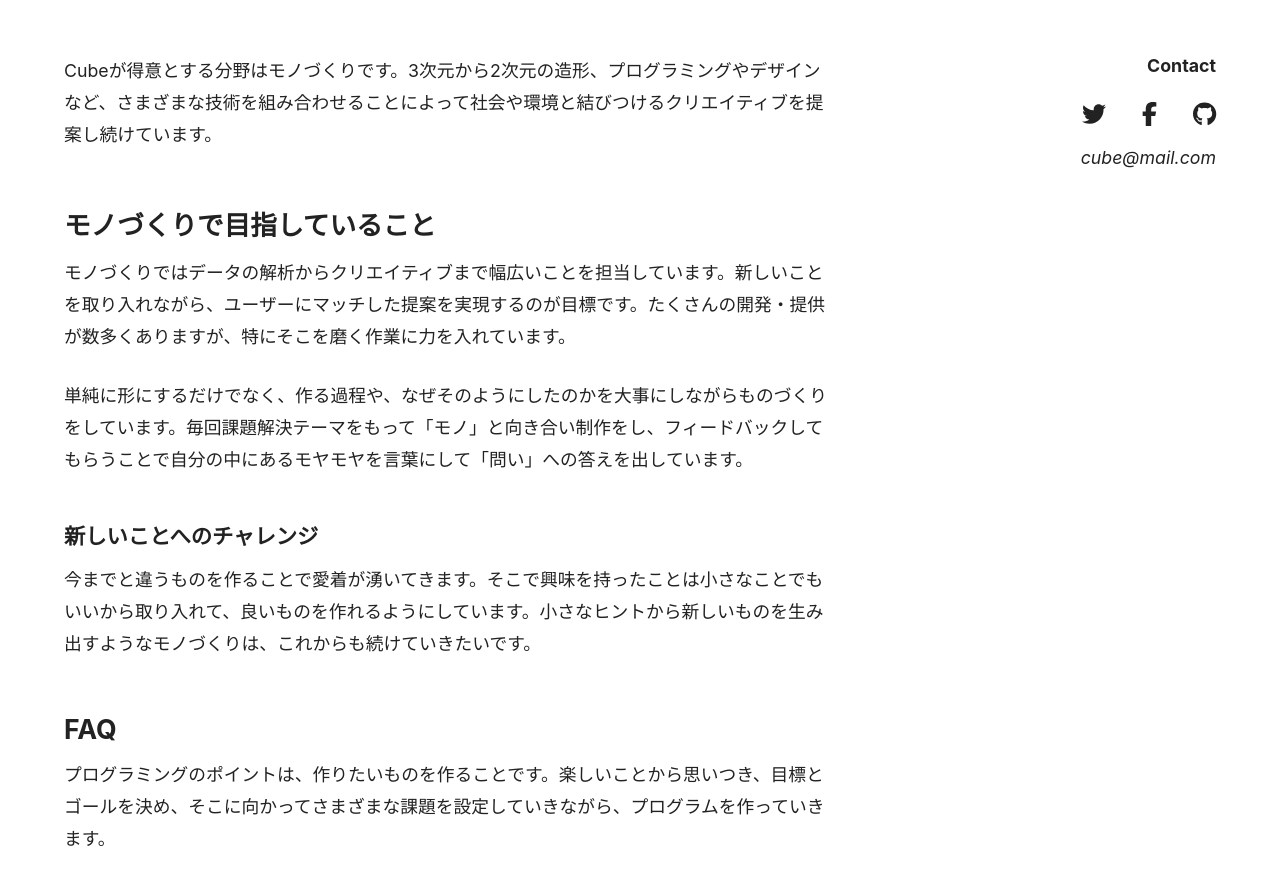
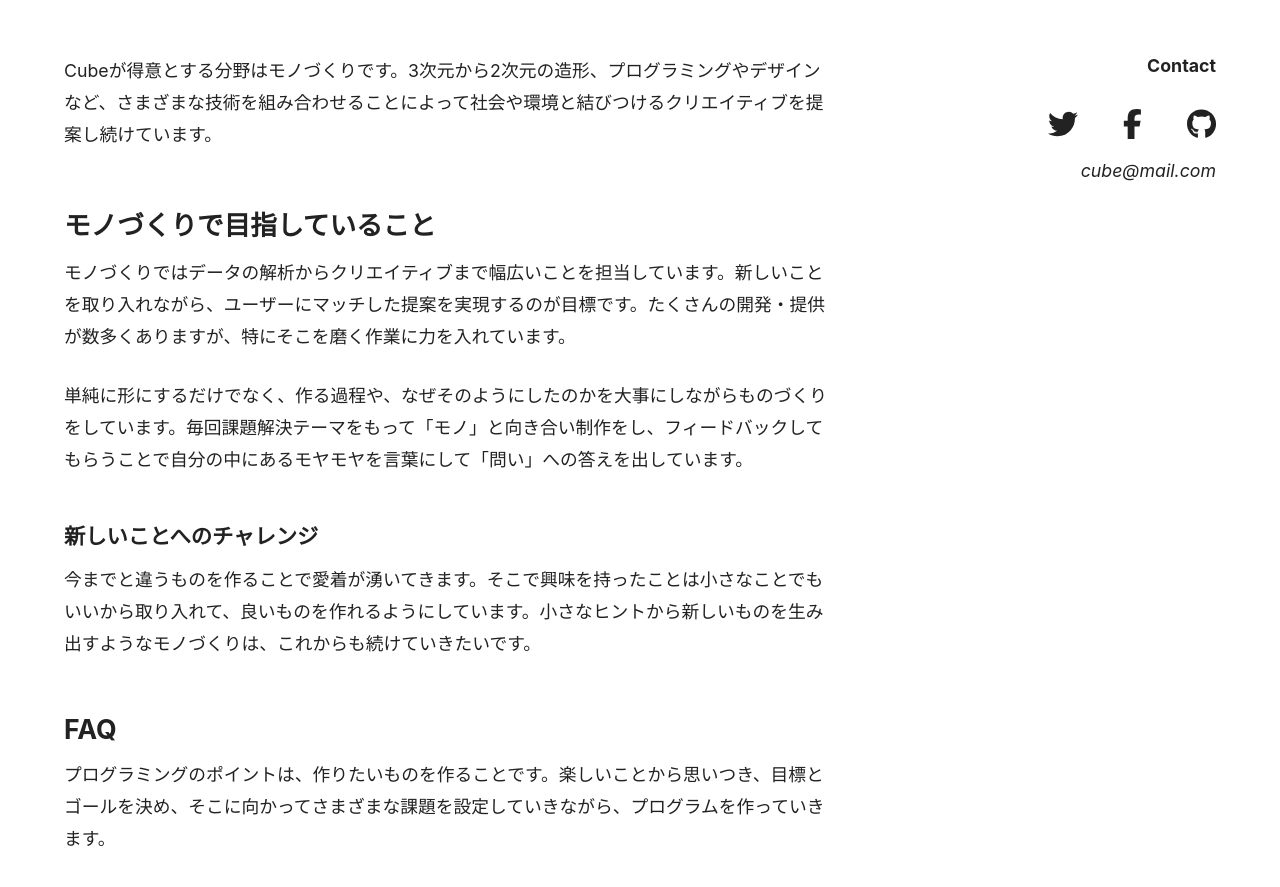
Before and after one commit to nobuhiroharada/blog-next-js-micro-cms, a Next.js app: page /about in a window 1280 px wide. Shown: the part 1090-1977 px from the top of the page. Built offline with nearby package versions, Linux system fonts and the light colour scheme.

Commit message:
Socialアイコンサイズ調整

```diff
--- a/components/contact.js
+++ b/components/contact.js
@@ -5,7 +5,7 @@ export default function Contact() {
   return (
     <div className={styles.stack}>
       <h3 className={styles.heading}>Contact</h3>
-      <Social />
+      <Social iconSize="30px" />
       <address>cube@mail.com</address>
     </div>
   )
--- a/components/social.js
+++ b/components/social.js
@@ -6,9 +6,9 @@ import {
   faGithub,
 } from '@fortawesome/free-brands-svg-icons'
 
-export default function Social() {
+export default function Social({ iconSize = 'initial' }) {
   return (
-    <ul className={styles.list}>
+    <ul className={styles.list} style={{ '--icon-size': iconSize }}>
       <li>
         <a href="https://twitter.com">
           <FontAwesomeIcon icon={faTwitter} />
```
